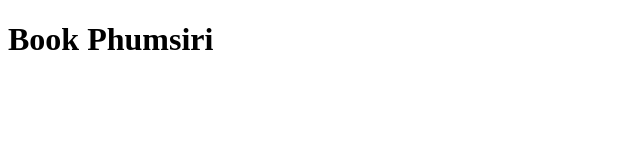
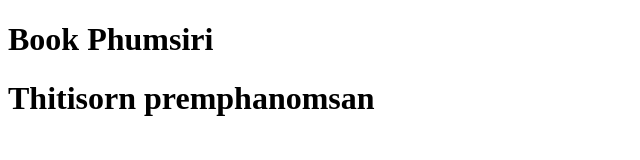
Before and after one commit to BookPhumsiri/git-collab5, a plain HTML site: page index.html in a window 1280 px wide. Shown: the whole page, without its empty margins (0-640 px from the left). Drawn offline with Linux system fonts and the light colour scheme.

Commit message:
main L name

```diff
--- a/index.html
+++ b/index.html
@@ -7,5 +7,6 @@
 </head>
 <body>
     <h1>Book Phumsiri</h1>
+    <h1>Thitisorn premphanomsan</h1>
 </body>
 </html>
```
